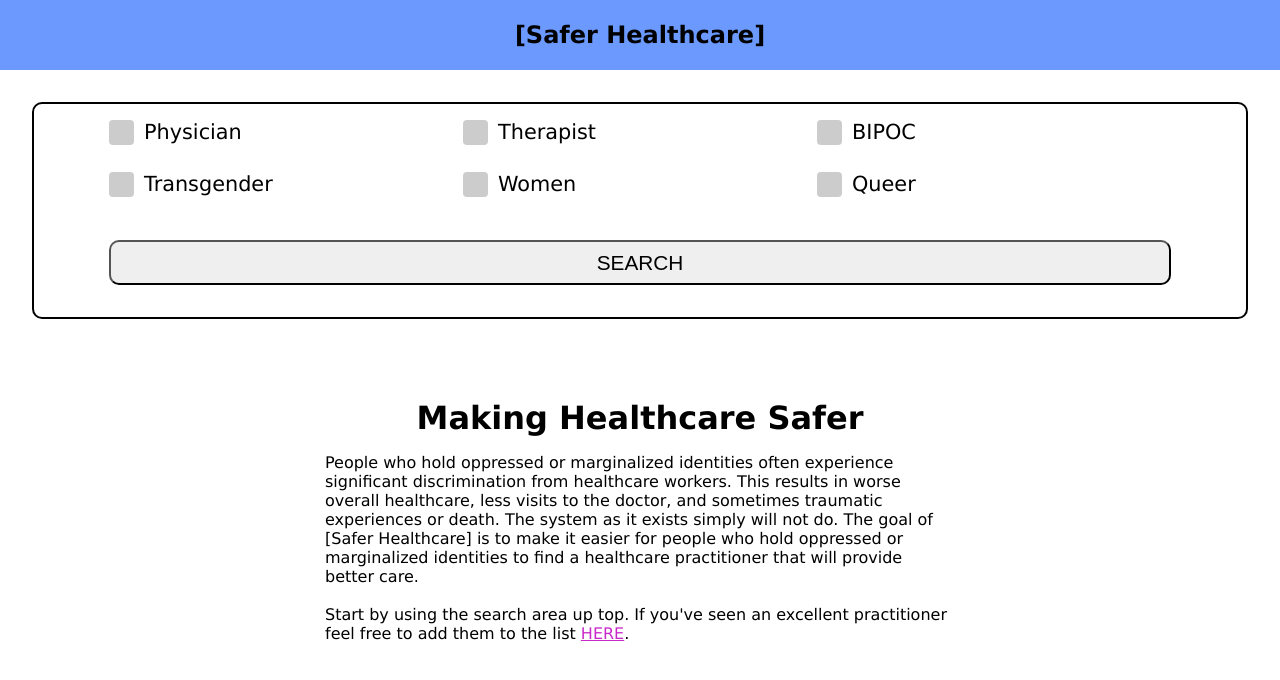
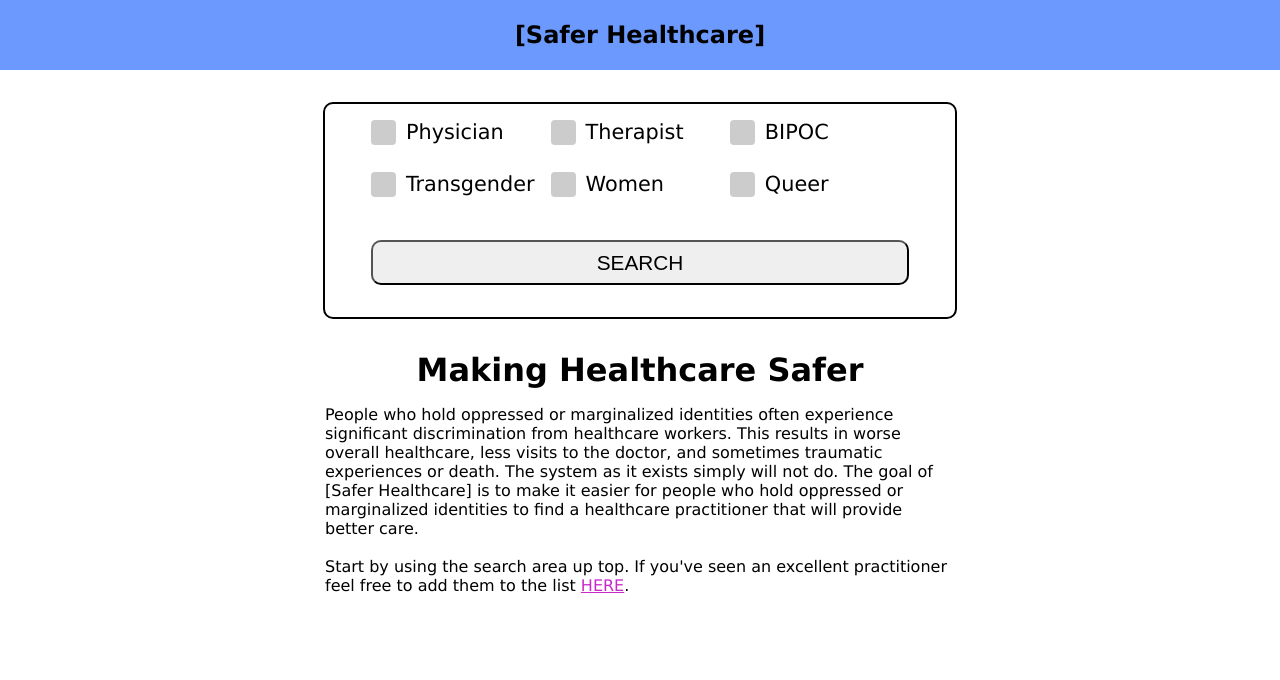
Before and after one commit to AwrenNuit/safer-care-coop, a React (Create React App) app: page / in a window 1280 px wide. Shown: the top 680 px of the page. Built offline with nearby package versions, Linux system fonts and the light colour scheme; no server answers; the database is empty.

Commit message:
updated widths

```diff
--- a/src/components/App/App.css
+++ b/src/components/App/App.css
@@ -18,8 +18,7 @@ button {
 
 .main-container {
   margin: 0 auto;
-  max-width: 630px;
-  padding: 3rem;
+  width: 630px;
 }
 
 .tags {
--- a/src/components/Searchbar/Searchbar.css
+++ b/src/components/Searchbar/Searchbar.css
@@ -1,7 +1,8 @@
 #search-container {
   border: 2px solid black;
   border-radius: 10px;
-  margin: 2rem;
+  margin: 2rem auto;
+  width: 598px;
   padding: 1rem;
 }
 
```
